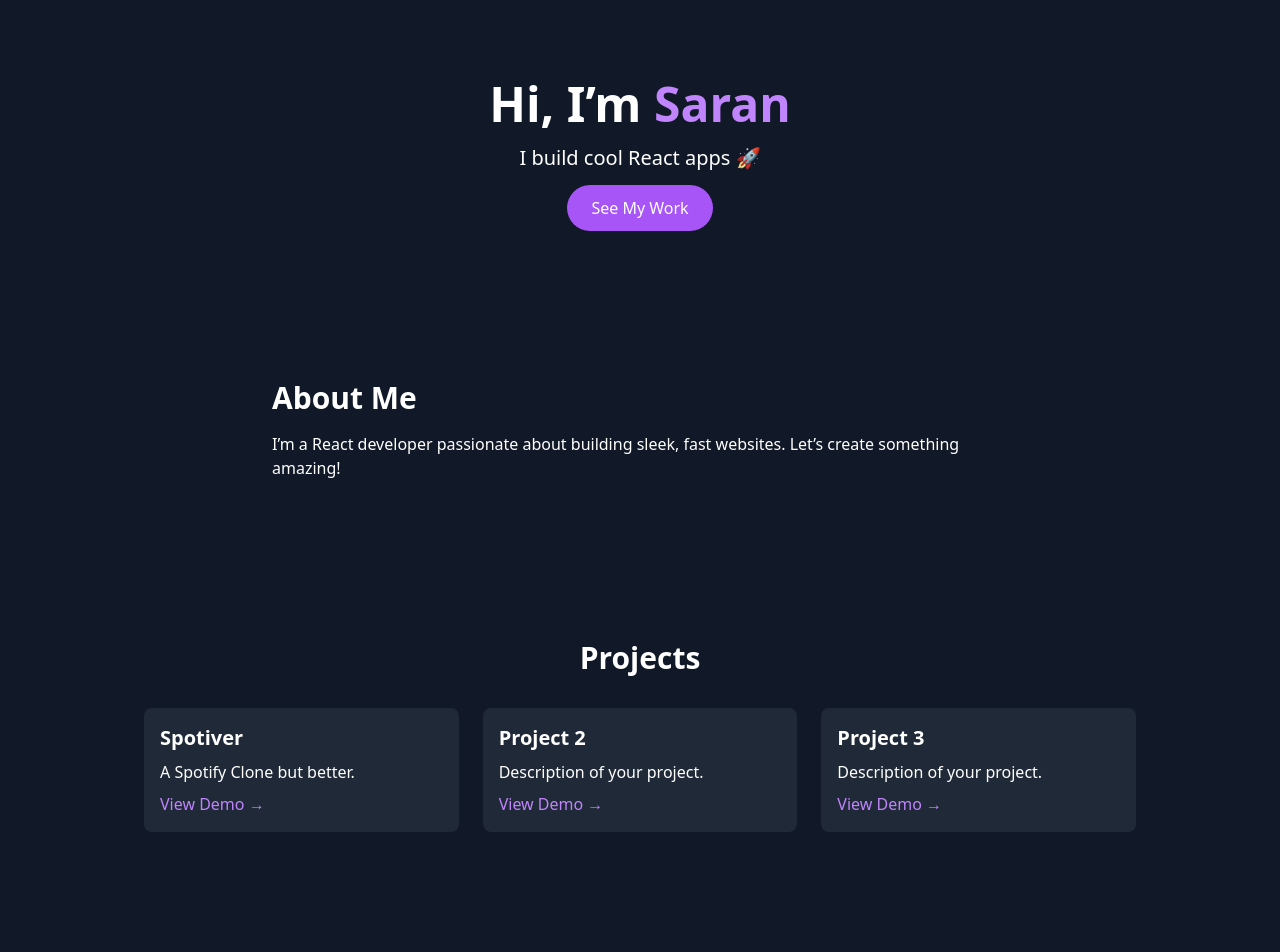
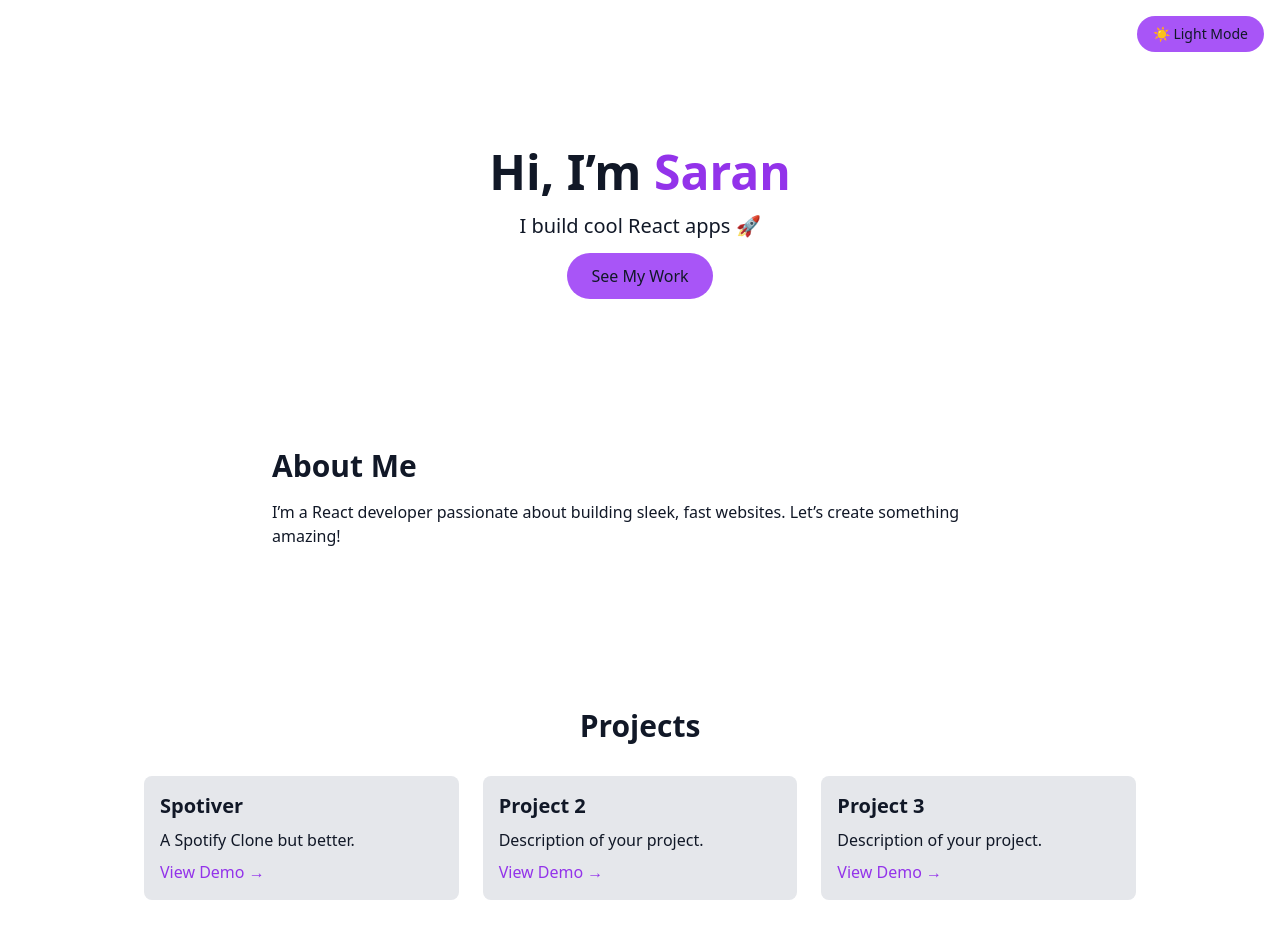
Before and after one commit to raiden597/my-portfolio, a React (Create React App) app: page / in a window 1280 px wide. Shown: the top 952 px of the page. Built offline with nearby package versions, Linux system fonts and the light colour scheme.

Commit message:
Added dark mode toggle 🌗

```diff
--- a/src/App.js
+++ b/src/App.js
@@ -1,13 +1,42 @@
-import React from 'react';
+import React, { useState, useEffect } from 'react';
 
 function App() {
+  const [isDarkMode, setIsDarkMode] = useState(true);
+
+  useEffect(() => {
+    const html = document.documentElement;
+    if (isDarkMode) {
+      html.classList.add('dark');
+    } else {
+      html.classList.remove('dark');
+    }
+  }, [isDarkMode]);
+
+  const toggleDarkMode = () => {
+    setIsDarkMode(!isDarkMode);
+  };
+
   return (
-    <div className="bg-gray-900 text-white min-h-screen font-sans">
+    <div className="bg-gray-900 dark:bg-white text-white dark:text-gray-900 min-h-screen font-sans">
+      <header className="flex justify-end p-4">
+        <button
+          onClick={toggleDarkMode}
+          className="bg-purple-500 px-4 py-2 rounded-full text-sm hover:bg-purple-600 transition"
+        >
+          {isDarkMode ? '☀️ Light Mode' : '🌙 Dark Mode'}
+        </button>
+      </header>
+
       {/* Hero */}
       <section className="text-center py-20">
-        <h1 className="text-5xl font-bold mb-4">Hi, I’m <span className="text-purple-400">Saran</span></h1>
+        <h1 className="text-5xl font-bold mb-4">
+          Hi, I’m <span className="text-purple-400 dark:text-purple-600">Saran</span>
+        </h1>
         <p className="text-xl mb-6">I build cool React apps 🚀</p>
-        <a href="#projects" className="bg-purple-500 px-6 py-3 rounded-full hover:bg-purple-600 transition">
+        <a
+          href="#projects"
+          className="bg-purple-500 px-6 py-3 rounded-full hover:bg-purple-600 transition"
+        >
           See My Work
         </a>
       </section>
@@ -15,27 +44,36 @@ function App() {
       {/* About */}
       <section id="about" className="py-20 px-4 max-w-3xl mx-auto">
         <h2 className="text-3xl font-bold mb-4">About Me</h2>
-        <p>I’m a React developer passionate about building sleek, fast websites. Let’s create something amazing!</p>
+        <p>
+          I’m a React developer passionate about building sleek, fast websites. Let’s create
+          something amazing!
+        </p>
       </section>
 
       {/* Projects */}
       <section id="projects" className="py-20 px-4 max-w-5xl mx-auto">
         <h2 className="text-3xl font-bold mb-8 text-center">Projects</h2>
         <div className="grid grid-cols-1 md:grid-cols-3 gap-6">
-          <div className="bg-gray-800 p-4 rounded-lg hover:scale-105 transform transition">
+          <div className="bg-gray-800 dark:bg-gray-200 p-4 rounded-lg hover:scale-105 transform transition">
             <h3 className="text-xl font-semibold mb-2">Spotiver</h3>
             <p className="mb-2">A Spotify Clone but better.</p>
-            <a href="https://spotiver.netlify.app/" className="text-purple-400">View Demo →</a>
+            <a href="https://spotiver.netlify.app/" className="text-purple-400 dark:text-purple-600">
+              View Demo →
+            </a>
           </div>
-          <div className="bg-gray-800 p-4 rounded-lg hover:scale-105 transform transition">
+          <div className="bg-gray-800 dark:bg-gray-200 p-4 rounded-lg hover:scale-105 transform transition">
             <h3 className="text-xl font-semibold mb-2">Project 2</h3>
             <p className="mb-2">Description of your project.</p>
-            <a href="www.google.com" className="text-purple-400">View Demo →</a>
+            <a href="https://www.google.com" className="text-purple-400 dark:text-purple-600">
+              View Demo →
+            </a>
           </div>
-          <div className="bg-gray-800 p-4 rounded-lg hover:scale-105 transform transition">
+          <div className="bg-gray-800 dark:bg-gray-200 p-4 rounded-lg hover:scale-105 transform transition">
             <h3 className="text-xl font-semibold mb-2">Project 3</h3>
             <p className="mb-2">Description of your project.</p>
-            <a href="www.ign.com" className="text-purple-400">View Demo →</a>
+            <a href="https://www.ign.com" className="text-purple-400 dark:text-purple-600">
+              View Demo →
+            </a>
           </div>
         </div>
       </section>
@@ -44,12 +82,15 @@ function App() {
       <section id="contact" className="py-20 text-center">
         <h2 className="text-3xl font-bold mb-4">Get in Touch</h2>
         <p className="mb-4">Let’s work together or just say hello ✉️</p>
-        <a href="mailto:your@email.com" className="bg-purple-500 px-6 py-3 rounded-full hover:bg-purple-600 transition">
+        <a
+          href="mailto:your@email.com"
+          className="bg-purple-500 px-6 py-3 rounded-full hover:bg-purple-600 transition"
+        >
           Say Hi!
         </a>
       </section>
 
-      <footer className="text-center py-6 text-gray-500">
+      <footer className="text-center py-6 text-gray-500 dark:text-gray-400">
         © {new Date().getFullYear()} raiden597
       </footer>
     </div>
--- a/tailwind.config.js
+++ b/tailwind.config.js
@@ -1,5 +1,6 @@
 /** @type {import('tailwindcss').Config} */
 module.exports = {
+  darkMode: 'class', // <-- important
   content: ['./src/**/*.{js,jsx,ts,tsx}'],
   theme: {
     extend: {},
```
